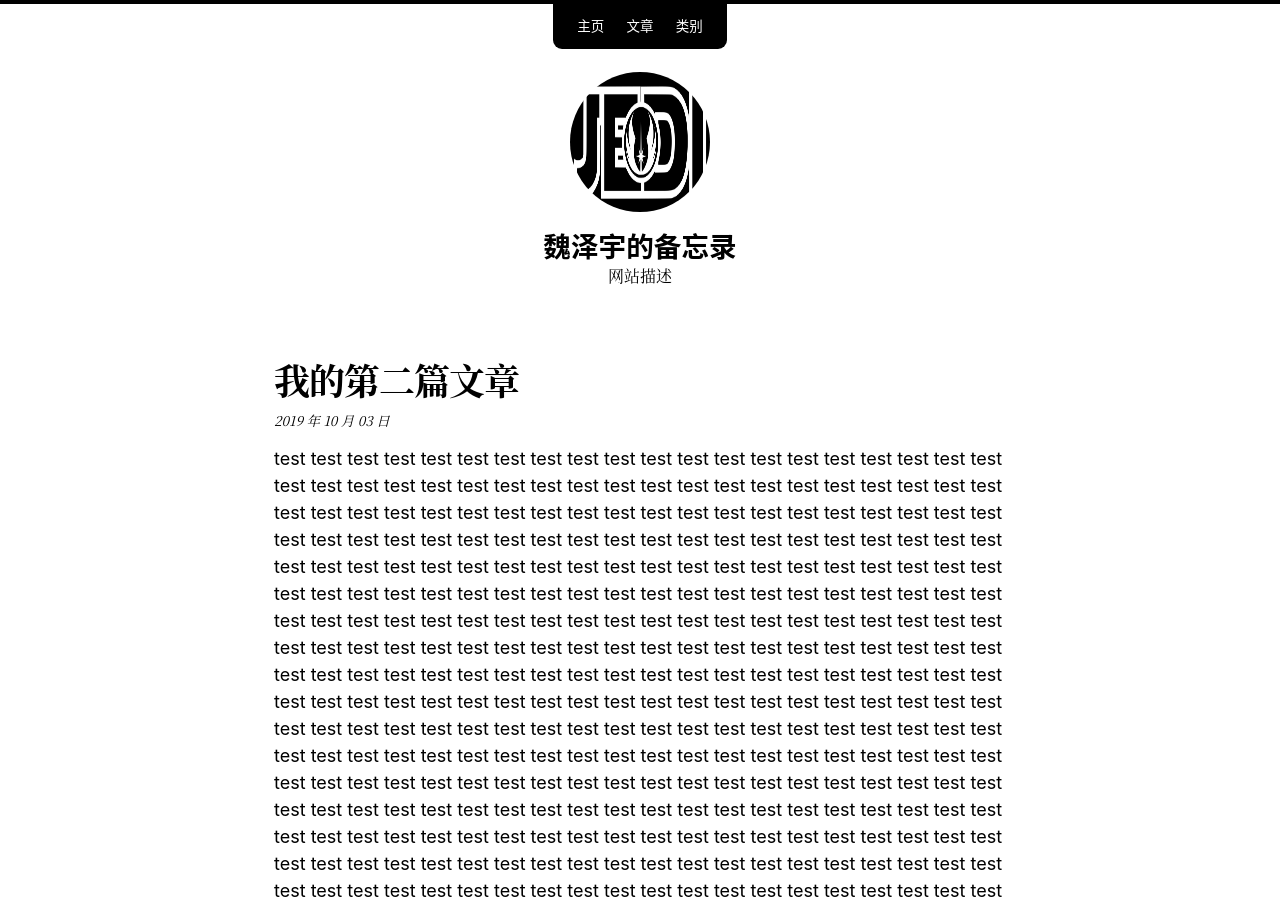
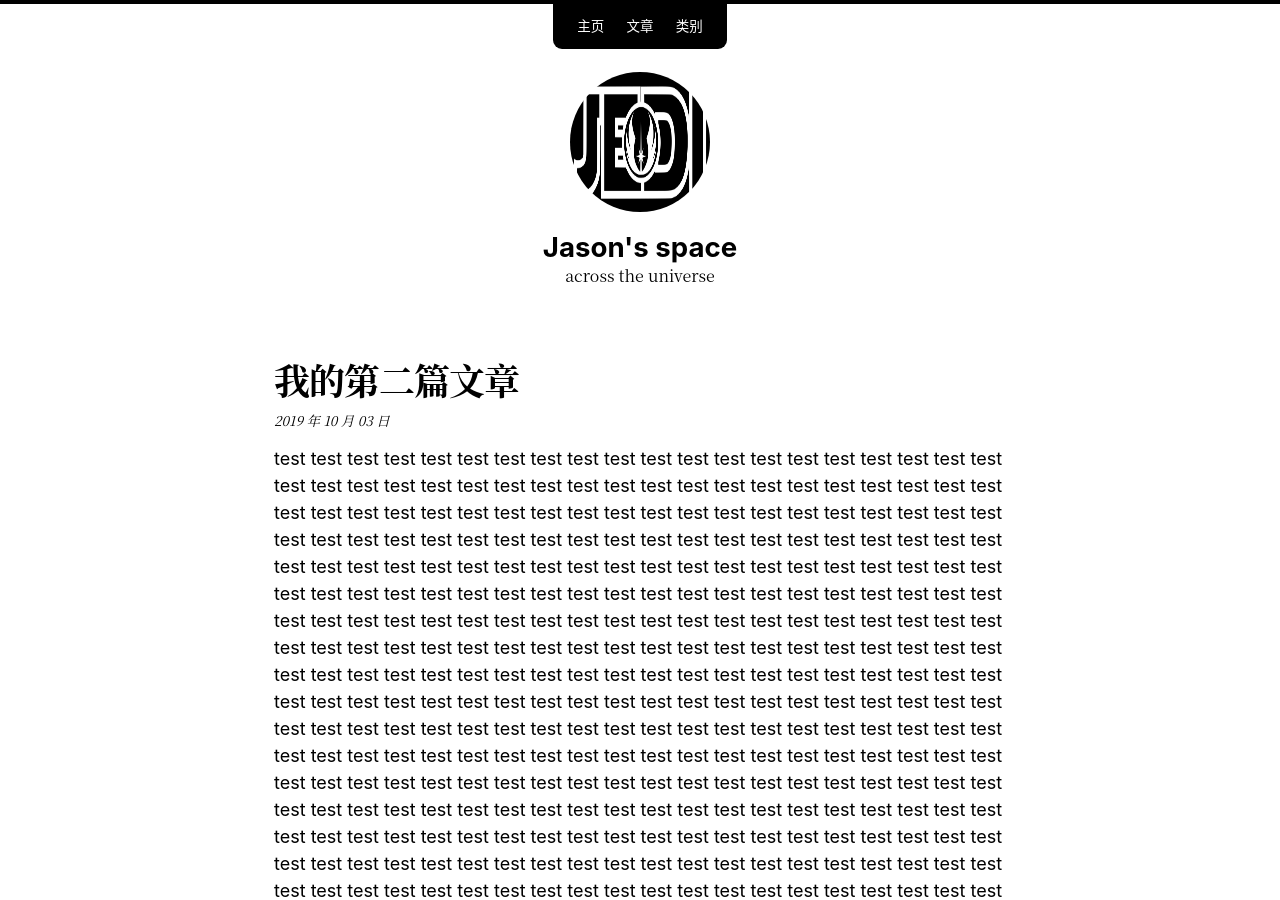
Before and after one commit to emperor110/emperor110.github.io, a Jekyll site: the page built from index.md, in a window 1280 px wide and 900 px high. Built offline with Jekyll 4.4.1, drawn with Linux system fonts in a browser that asks for light colours; nearby versions of some CDN libraries; some of the changed text lies outside the part shown.

Commit message:
Update _config.yml

```diff
--- a/_config.yml
+++ b/_config.yml
@@ -16,8 +16,8 @@
 # theme: jekyll-theme-so-simple
 # remote_theme: mmistakes/so-simple-theme
 locale: zh-CN
-title: "魏泽宇的备忘录"
-description: "网站描述"
+title: "Jason's space"
+description: "across the universe"
 baseurl: # the subpath of your site, e.g. "/blog"
 url: https://emperor110.github.io
 logo: /assets/images/author.jpg
```
